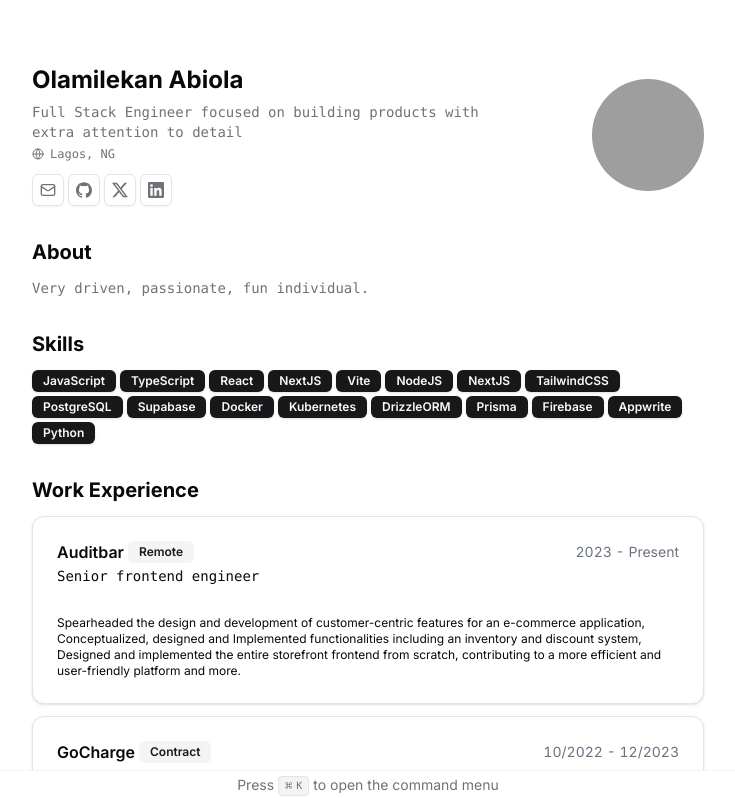
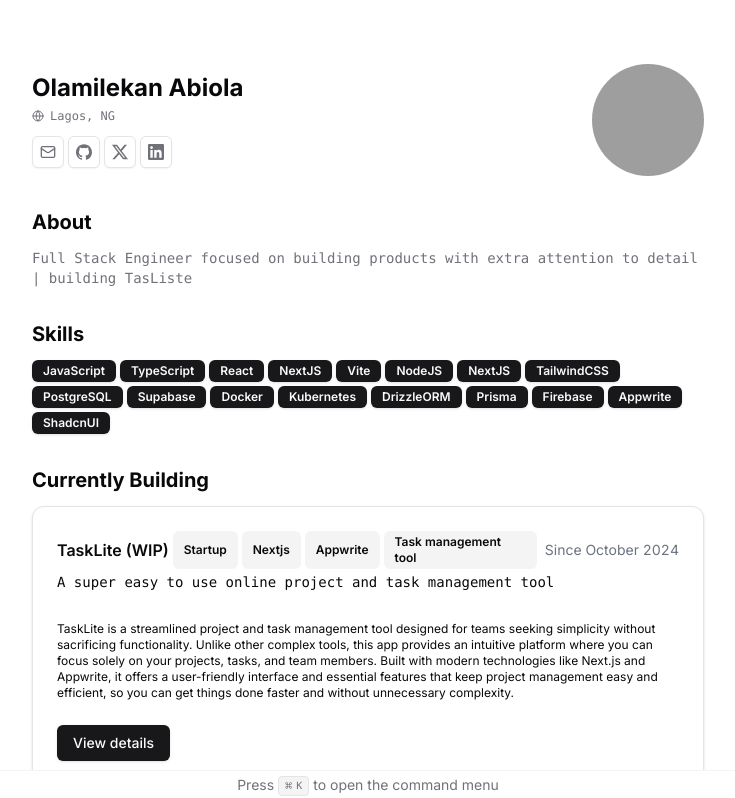
Before and after one commit to Emperordmasac/personal-website, a Next.js app: page / in a window 1280 px wide. Shown: the top 798 px of the page, without its empty margins (272-1007 px from the left). Built offline with nearby package versions, Linux system fonts and the light colour scheme; grey boxes are pictures that could not be loaded.

Commit message:
feat: add currently building

```diff
--- a/app/page.tsx
+++ b/app/page.tsx
@@ -1,41 +1,39 @@
-import { Metadata } from "next"
+"use client"
+
+import React from "react"
+import Image from "next/image"
 import { GlobeIcon, MailIcon } from "lucide-react"
+
+import { Badge } from "@/components/ui/badge"
+import { Button } from "@/components/ui/button"
+import { Section } from "@/components/ui/section"
+import { CommandMenu } from "@/components/command-menu"
+import { Avatar, AvatarFallback, AvatarImage } from "@/components/ui/avatar"
+import { Card, CardContent, CardFooter, CardHeader } from "@/components/ui/card"
 
 // import {
 //   NavigationMenu,
 //   NavigationMenuItem,
 //   NavigationMenuList
 // } from "@/components/ui/navigation-menu"
-import { Badge } from "@/components/ui/badge"
-import { Button } from "@/components/ui/button"
-import { Section } from "@/components/ui/section"
-import { CommandMenu } from "@/components/command-menu"
-import { Card, CardContent, CardHeader } from "@/components/ui/card"
-import { Avatar, AvatarFallback, AvatarImage } from "@/components/ui/avatar"
 
 import { RESUME_DATA } from "@/data/resume-data"
 
-export const metadata: Metadata = {
-  title: `${RESUME_DATA.name} | ${RESUME_DATA.about}`,
-  description: RESUME_DATA.summary
-}
-
 // const sections = [
-//   { title: "Awards", id: "awards" },
 //   { title: "Education", id: "education" },
 //   { title: "Work Experience", id: "work-experience" }
 // ]
 
-const HomePage = () => {
+const page = () => {
   return (
     <main className="container relative mx-auto scroll-my-12 overflow-auto p-4 print:p-12 md:p-16">
       <section className="mx-auto w-full max-w-2xl space-y-8 bg-white print:space-y-6">
         <div className="flex items-center justify-between">
           <div className="flex-1 space-y-1.5">
             <h1 className="text-2xl font-bold">{RESUME_DATA.name}</h1>
-            <p className="max-w-md text-pretty font-mono text-sm text-muted-foreground">
+            {/* <p className="max-w-md text-pretty font-mono text-sm text-muted-foreground">
               {RESUME_DATA.about}
-            </p>
+            </p> */}
             <p className="max-w-md items-center text-pretty font-mono text-xs text-muted-foreground">
               <a
                 className="inline-flex gap-x-1.5 align-baseline leading-none hover:underline"
@@ -99,12 +97,12 @@ const HomePage = () => {
             <AvatarFallback>{RESUME_DATA.initials}</AvatarFallback>
           </Avatar>
         </div>
-        {/* <div className="flex items-center">
+        {/* <div className='flex items-center'>
           <NavigationMenu>
             <NavigationMenuList className="space-x-10">
               {sections.map((section) => (
                 <NavigationMenuItem key={section.id}>
-                  <a href={`#${section.id}`} className="hover:underline">
+                  <a href={`#${section.id}`} className="text-pretty font-mono text-sm hover:underline">
                     {section.title}
                   </a>
                 </NavigationMenuItem>
@@ -115,7 +113,7 @@ const HomePage = () => {
         <Section>
           <h2 className="text-xl font-bold">About</h2>
           <p className="text-pretty font-mono text-sm text-muted-foreground">
-            {RESUME_DATA.summary}
+            {RESUME_DATA.about}
           </p>
         </Section>
         <Section>
@@ -125,6 +123,62 @@ const HomePage = () => {
               return <Badge key={skill}>{skill}</Badge>
             })}
           </div>
+        </Section>
+        <Section id="currentlyBuilding">
+          <h2 className="text-xl font-bold">Currently Building</h2>
+          {RESUME_DATA.currentlyBuilding.map((currentlyBuilding) => {
+            return (
+              <Card key={currentlyBuilding.name}>
+                <CardHeader>
+                  <div className="flex items-center justify-between gap-x-2 text-base">
+                    <h3 className="inline-flex items-center justify-center gap-x-1 font-semibold leading-none">
+                      <a
+                        className="hover:underline max-w-[300px]"
+                        href={currentlyBuilding.link}
+                        target="_blank"
+                        rel="noopener noreferrer"
+                      >
+                        {currentlyBuilding.name}
+                      </a>
+
+                      <span className="inline-flex gap-x-1">
+                        {currentlyBuilding.badges.map((badge) => (
+                          <Badge
+                            variant="secondary"
+                            className="align-middle text-xxs"
+                            key={badge}
+                          >
+                            {badge}
+                          </Badge>
+                        ))}
+                      </span>
+                    </h3>
+                    <div className="text-sm tabular-nums text-gray-500">
+                      {currentlyBuilding.date}
+                    </div>
+                  </div>
+
+                  <h4 className="font-mono text-sm leading-none max-w-[500px]">
+                    {currentlyBuilding.title}
+                  </h4>
+                </CardHeader>
+                <CardContent className="mt-2 text-xs">
+                  {currentlyBuilding.description}
+                </CardContent>
+                <CardFooter>
+                  <Button>
+                    <a
+                      href={currentlyBuilding.projectDetailsLink}
+                      target="_blank"
+                      rel="noopener noreferrer"
+                    >
+                      View details
+                    </a>
+                  </Button>
+                </CardFooter>
+              </Card>
+            )
+          })}
         </Section>
         <Section id="work-experience">
           <h2 className="text-xl font-bold">Work Experience</h2>
@@ -185,6 +239,7 @@ const HomePage = () => {
                       {education.start} - {education.end}
                     </div>
                   </div>
+
                   <h4 className="font-mono text-sm leading-none max-w-[500px]">
                     {education.degree}
                   </h4>
@@ -197,6 +252,7 @@ const HomePage = () => {
           })}
         </Section>
       </section>
+
       <CommandMenu
         links={[
           ...RESUME_DATA.contact.social.map((socialMediaLink) => ({
@@ -209,4 +265,4 @@ const HomePage = () => {
   )
 }
 
-export default HomePage
+export default page
--- a/data/resume-data.tsx
+++ b/data/resume-data.tsx
@@ -8,7 +8,7 @@ export const RESUME_DATA = {
   location: "Lagos, NG",
   locationLink: "https://www.google.com/maps/place/Lagos",
   about:
-    "Full Stack Engineer focused on building products with extra attention to detail",
+    "Full Stack Engineer focused on building products with extra attention to detail | building TasListe",
   summary: "Very driven, passionate, fun individual.",
   avatarUrl: "https://avatars.githubusercontent.com/u/37250437?v=4",
   personalWebsiteUrl: "https://personal-website-alpha-blue.vercel.app",
@@ -49,7 +49,19 @@ export const RESUME_DATA = {
     "Prisma",
     "Firebase",
     "Appwrite",
-    "Python"
+    "ShadcnUI"
+  ],
+  currentlyBuilding: [
+    {
+      name: "TaskLite (WIP)",
+      link: "https://jira-clone-orcin.vercel.app",
+      badges: ["Startup", "Nextjs", "Appwrite", "Task management tool"],
+      title: "A super easy to use online project and task management tool",
+      date: "Since October 2024",
+      description:
+        "TaskLite is a streamlined project and task management tool designed for teams seeking simplicity without sacrificing functionality. Unlike other complex tools, this app provides an intuitive platform where you can focus solely on your projects, tasks, and team members. Built with modern technologies like Next.js and Appwrite, it offers a user-friendly interface and essential features that keep project management easy and efficient, so you can get things done faster and without unnecessary complexity.",
+      projectDetailsLink: "https://producthunt.com/posts/tasklite"
+    }
   ],
   work: [
     {
```
